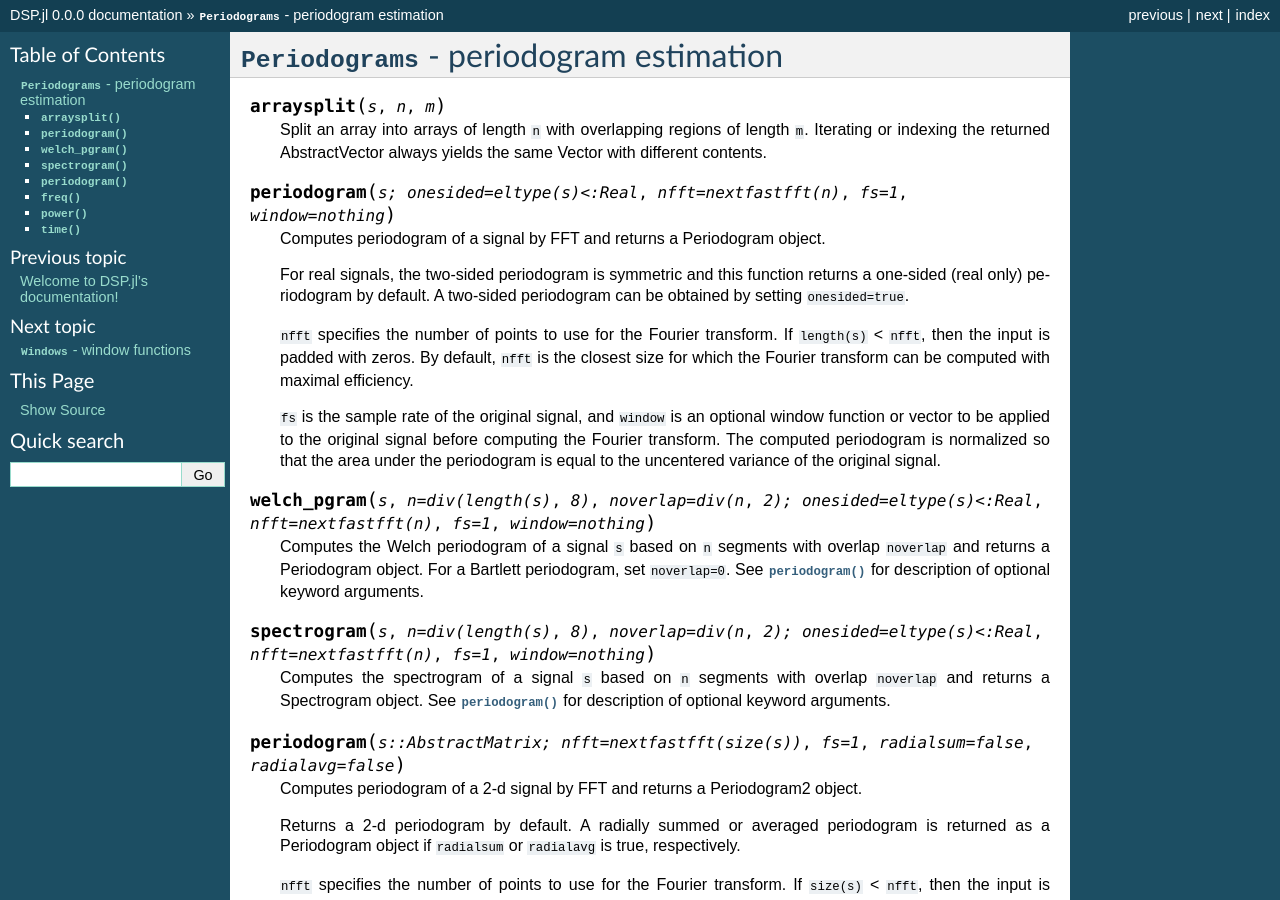
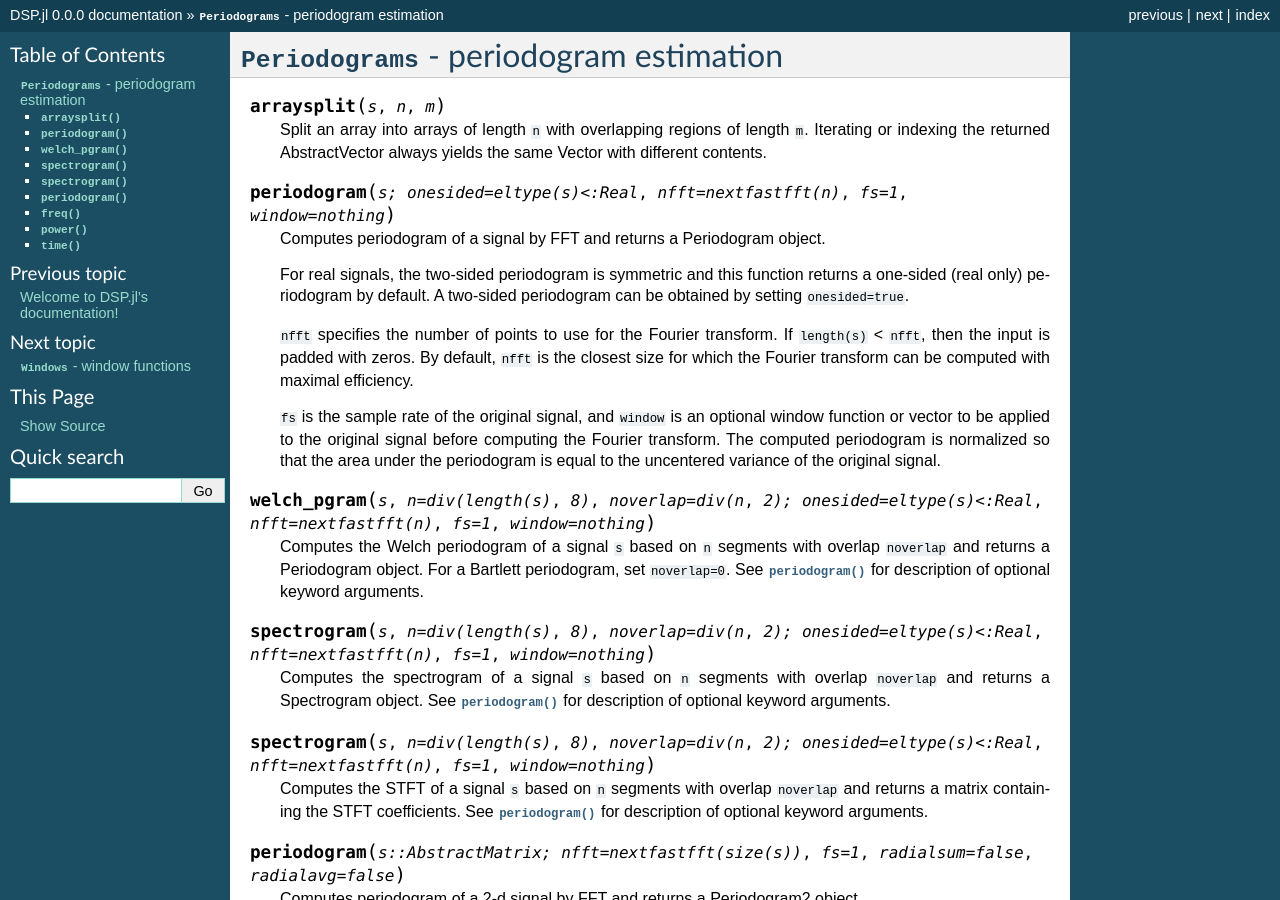
Before and after one commit to JuliaDSP/DSP.jl, a Sphinx documentation site: the page built from doc/periodograms.rst, in a window 1280 px wide and 900 px high. Built offline with Sphinx 7.4.7, drawn with Linux system fonts in a browser that asks for light colours; formulas are drawn with MathJax 3.

Commit message:
Added stft docs

```diff
--- a/doc/periodograms.rst
+++ b/doc/periodograms.rst
@@ -39,6 +39,12 @@
     Computes the spectrogram of a signal ``s`` based on ``n`` segments
     with overlap ``noverlap`` and returns a Spectrogram object. See
     :func:`periodogram` for description of optional keyword arguments.
+
+.. function:: spectrogram(s, n=div(length(s), 8), noverlap=div(n, 2); onesided=eltype(s)<:Real, nfft=nextfastfft(n), fs=1, window=nothing)
+
+    Computes the STFT of a signal ``s`` based on ``n`` segments
+    with overlap ``noverlap`` and returns a matrix containing the STFT coefficients. See :func:`periodogram` for description of optional keyword arguments.
+
 
 .. function:: periodogram(s::AbstractMatrix; nfft=nextfastfft(size(s)), fs=1, radialsum=false, radialavg=false)
 
```
